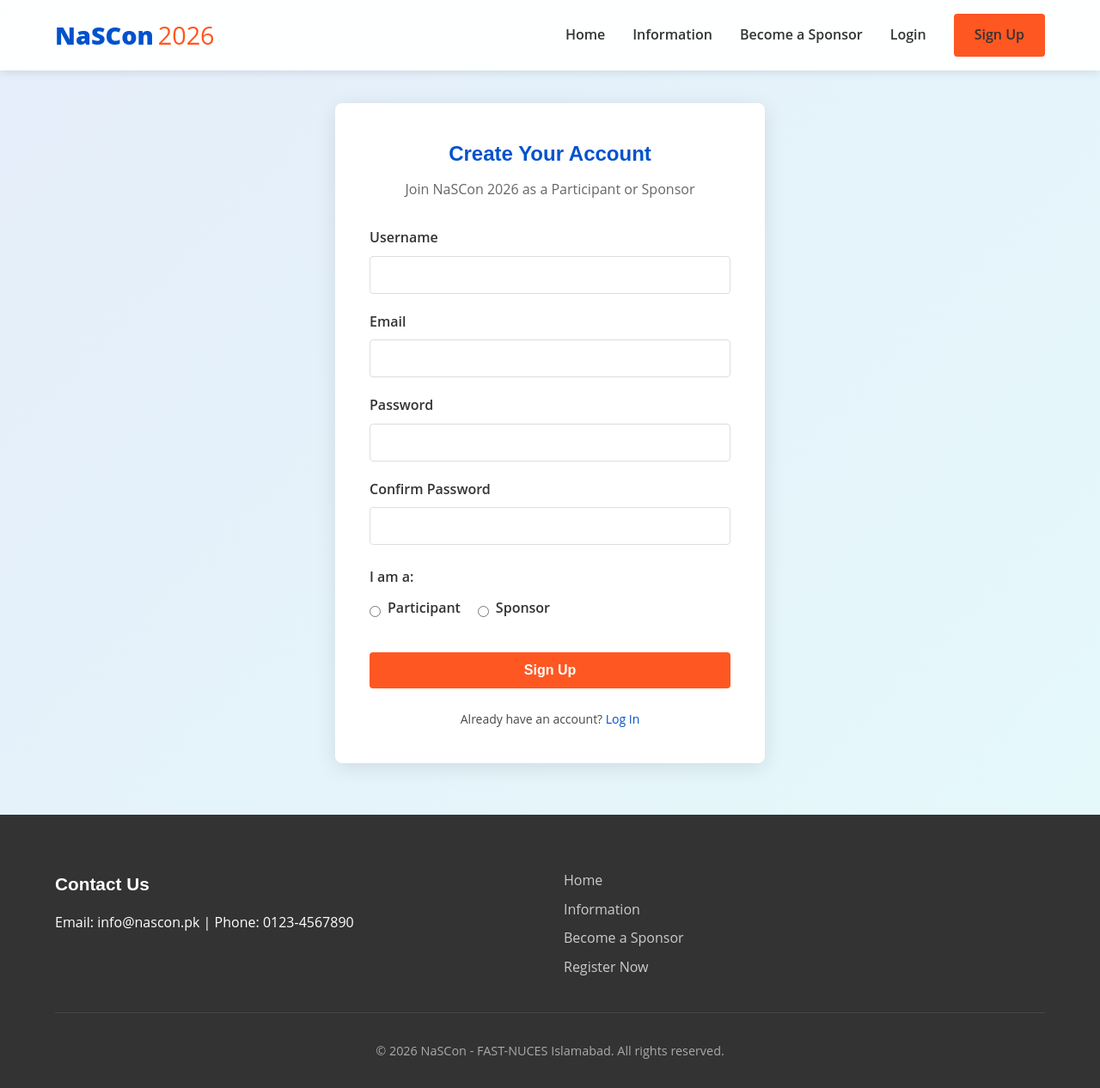
After one commit to RafayAhmad7548/Nascon26, a Django app: page /signup/ in a window 1280 px wide. The commit adds this page. Shown: the whole page at 86% size. Run offline with Django 5.2, Linux system fonts and the light colour scheme.

Commit message:
Implement signup and login forms, with validation.

```diff
--- /dev/null
+++ b/nascon/forms.py
@@ -0,0 +1,34 @@
+from django import forms
+from .models import User
+
+class SignupForm(forms.Form):
+    username = forms.CharField(max_length=255, widget=forms.TextInput(attrs={'class': 'form-control'}))
+    email = forms.EmailField(widget=forms.EmailInput(attrs={'class': 'form-control'}))
+    password = forms.CharField(widget=forms.PasswordInput(attrs={'class': 'form-control'}))
+    confirm_password = forms.CharField(widget=forms.PasswordInput(attrs={'class': 'form-control'}))
+    role = forms.ChoiceField(choices=[('Participant', 'Participant'), ('Sponsor', 'Sponsor')],
+                            widget=forms.RadioSelect)
+
+    def clean(self):
+        cleaned_data = super().clean()
+        password = cleaned_data.get("password")
+        confirm_password = cleaned_data.get("confirm_password")
+
+        if password != confirm_password:
+            raise forms.ValidationError("Passwords don't match")
+
+        # Check if username is already taken
+        username = cleaned_data.get("username")
+        if User.objects.filter(username=username).exists():
+            raise forms.ValidationError("Username is already taken")
+
+        # Check if email is already taken
+        email = cleaned_data.get("email")
+        if User.objects.filter(email=email).exists():
+            raise forms.ValidationError("Email is already registered")
+
+        return cleaned_data
+
+class LoginForm(forms.Form):
+    username_or_email = forms.CharField(max_length=255, widget=forms.TextInput(attrs={'class': 'form-control'}))
+    password = forms.CharField(widget=forms.PasswordInput(attrs={'class': 'form-control'}))
--- /dev/null
+++ b/nascon/static/nascon/css/pages/auth.css
@@ -0,0 +1,136 @@
+/* Auth Pages Styling (Login & Signup) */
+.auth-section {
+    min-height: 100vh;
+    padding: 120px 0 60px;
+    background: linear-gradient(135deg, rgba(0, 82, 204, 0.1) 0%, rgba(0, 188, 212, 0.1) 100%);
+    display: flex;
+    align-items: center;
+}
+
+.auth-container {
+    max-width: 500px;
+    margin: 0 auto;
+    background-color: white;
+    border-radius: 8px;
+    padding: 40px;
+    box-shadow: 0 5px 25px rgba(0, 0, 0, 0.1);
+}
+
+.auth-container h1 {
+    text-align: center;
+    margin-bottom: 10px;
+    color: var(--primary-color);
+}
+
+.auth-subtitle {
+    text-align: center;
+    color: #666;
+    margin-bottom: 30px;
+}
+
+.auth-form .form-group {
+    margin-bottom: 20px;
+}
+
+.auth-form label {
+    display: block;
+    margin-bottom: 8px;
+    font-weight: 600;
+    color: #333;
+}
+
+.auth-form .form-control {
+    width: 100%;
+    padding: 12px 15px;
+    border: 1px solid #ddd;
+    border-radius: 4px;
+    font-size: 16px;
+    transition: border 0.3s ease;
+}
+
+.auth-form .form-control:focus {
+    border-color: var(--primary-color);
+    outline: none;
+    box-shadow: 0 0 0 2px rgba(0, 82, 204, 0.1);
+}
+
+.auth-button {
+    width: 100%;
+    padding: 12px;
+    margin-top: 10px;
+    font-size: 16px;
+}
+
+.auth-footer {
+    margin-top: 25px;
+    text-align: center;
+    font-size: 14px;
+}
+
+.role-selection {
+    margin-top: 25px;
+}
+
+.role-options {
+    display: flex;
+    gap: 20px;
+    margin-top: 10px;
+}
+
+.role-option {
+    display: flex;
+    align-items: center;
+    cursor: pointer;
+}
+
+.role-option input[type="radio"] {
+    margin-right: 8px;
+}
+
+.messages {
+    margin-bottom: 20px;
+}
+
+.alert {
+    padding: 12px 15px;
+    border-radius: 4px;
+    margin-bottom: 15px;
+}
+
+.alert-success {
+    background-color: #d4edda;
+    color: #155724;
+    border: 1px solid #c3e6cb;
+}
+
+.alert-error {
+    background-color: #f8d7da;
+    color: #721c24;
+    border: 1px solid #f5c6cb;
+}
+
+.error-message {
+    color: #dc3545;
+    font-size: 14px;
+    margin-top: 5px;
+}
+
+.non-field-errors {
+    background-color: rgba(231, 76, 60, 0.1);
+    border-left: 3px solid #e74c3c;
+    padding: 0.8rem;
+    margin-bottom: 1.5rem;
+    border-radius: 0 4px 4px 0;
+}
+
+@media (max-width: 576px) {
+    .auth-container {
+        padding: 25px;
+        margin: 0 15px;
+    }
+
+    .role-options {
+        flex-direction: column;
+        gap: 10px;
+    }
+}
--- a/nascon/templates/base.html
+++ b/nascon/templates/base.html
@@ -31,7 +31,15 @@
                         <li><a href="{% url 'home' %}">Home</a></li>
                         <li><a href="#information">Information</a></li>
                         <li><a href="#sponsor">Become a Sponsor</a></li>
-                        <li><a href="#register" class="cta-button">Register Now</a></li>
+                        {% if request.session.user_id %}
+                            <!-- User is logged in -->
+                            <li><a href="#register" class="cta-button">Register</a></li>
+                            <li><a href="{% url 'logout' %}">Logout ({{ request.session.username }})</a></li>
+                        {% else %}
+                            <!-- User is not logged in -->
+                            <li><a href="{% url 'login' %}">Login</a></li>
+                            <li><a href="{% url 'signup' %}" class="cta-button">Sign Up</a></li>
+                        {% endif %}
                     </ul>
                 </nav>
             </div>
--- /dev/null
+++ b/nascon/templates/nascon/signup.html
@@ -0,0 +1,94 @@
+{% extends "base.html" %}
+{% load static %}
+
+{% block title %}Sign Up - NaSCon 2026{% endblock %}
+
+{% block extra_css %}
+<link rel="stylesheet" href="{% static 'nascon/css/pages/auth.css' %}">
+{% endblock %}
+
+{% block content %}
+<section class="auth-section">
+    <div class="container">
+        <div class="auth-container">
+            <h1>Create Your Account</h1>
+            <p class="auth-subtitle">Join NaSCon 2026 as a Participant or Sponsor</p>
+
+            {% if messages %}
+            <div class="messages">
+                {% for message in messages %}
+                <div class="alert {% if message.tags %}alert-{{ message.tags }}{% endif %}">
+                    {{ message }}
+                </div>
+                {% endfor %}
+            </div>
+            {% endif %}
+
+            <form method="post" class="auth-form">
+                {% csrf_token %}
+
+                <div class="form-group">
+                    <label for="{{ form.username.id_for_label }}">Username</label>
+                    {{ form.username }}
+                    {% if form.username.errors %}
+                    <div class="error-message">{{ form.username.errors }}</div>
+                    {% endif %}
+                </div>
+
+                <div class="form-group">
+                    <label for="{{ form.email.id_for_label }}">Email</label>
+                    {{ form.email }}
+                    {% if form.email.errors %}
+                    <div class="error-message">{{ form.email.errors }}</div>
+                    {% endif %}
+                </div>
+
+                <div class="form-group">
+                    <label for="{{ form.password.id_for_label }}">Password</label>
+                    {{ form.password }}
+                    {% if form.password.errors %}
+                    <div class="error-message">{{ form.password.errors }}</div>
+                    {% endif %}
+                </div>
+
+                <div class="form-group">
+                    <label for="{{ form.confirm_password.id_for_label }}">Confirm Password</label>
+                    {{ form.confirm_password }}
+                    {% if form.confirm_password.errors %}
+                    <div class="error-message">{{ form.confirm_password.errors }}</div>
+                    {% endif %}
+                </div>
+
+                <div class="form-group role-selection">
+                    <label>I am a:</label>
+                    <div class="role-options">
+                        {% for radio in form.role %}
+                        <div class="role-option">
+                            {{ radio.tag }}
+                            <label for="{{ radio.id_for_label }}">{{ radio.choice_label }}</label>
+                        </div>
+                        {% endfor %}
+                    </div>
+                    {% if form.role.errors %}
+                    <div class="error-message">{{ form.role.errors }}</div>
+                    {% endif %}
+                </div>
+
+                {% if form.non_field_errors %}
+                <div class="non-field-errors">
+                    {% for error in form.non_field_errors %}
+                    <p class="error-message">{{ error }}</p>
+                    {% endfor %}
+                </div>
+                {% endif %}
+
+                <button type="submit" class="cta-button auth-button">Sign Up</button>
+
+                <div class="auth-footer">
+                    Already have an account? <a href="{% url 'login' %}">Log In</a>
+                </div>
+            </form>
+        </div>
+    </div>
+</section>
+{% endblock %}
--- a/nascon/urls.py
+++ b/nascon/urls.py
@@ -2,5 +2,8 @@
 from . import views
 
 urlpatterns = [
-    path('', views.index, name="home")
+    path('', views.index, name="home"),
+    path('login/', views.login_view, name="login"),
+    path('signup/', views.signup_view, name="signup"),
+    path('logout/', views.logout_view, name="logout"),
 ]
--- a/nascon/views.py
+++ b/nascon/views.py
@@ -1,5 +1,19 @@
-from django.shortcuts import render
-from .models import Event
+# from django.shortcuts import render
+# from .models import Event
+
+# def index(request):
+#     # Get all events from the database
+#     events = Event.objects.all()
+#     return render(request, "nascon/home.html", {
+#         "events": events
+#     })
+from django.shortcuts import render, redirect
+from django.contrib import messages
+from django.db import transaction
+from .models import Event, User
+from .forms import SignupForm, LoginForm
+import bcrypt
+import random
 
 def index(request):
     # Get all events from the database
@@ -7,3 +21,80 @@
     return render(request, "nascon/home.html", {
         "events": events
     })
+
+def signup_view(request):
+    if request.method == 'POST':
+        form = SignupForm(request.POST)
+        if form.is_valid():
+            try:
+                with transaction.atomic():
+                    # Generate hash for password
+                    password = form.cleaned_data['password']
+                    hashed_password = bcrypt.hashpw(password.encode(), bcrypt.gensalt())
+
+                    # Find max user ID and add 1 for new user
+                    max_userid = User.objects.all().order_by('-userid').first()
+                    new_userid = 1
+                    if max_userid:
+                        new_userid = max_userid.userid + 1
+
+                    # Create new user
+                    user = User(
+                        userid=new_userid,
+                        username=form.cleaned_data['username'],
+                        email=form.cleaned_data['email'],
+                        password=hashed_password.decode(),  # Store hashed password as string
+                        role=form.cleaned_data['role']
+                    )
+                    user.save()
+
+                    # Set session data
+                    request.session['user_id'] = user.userid
+                    request.session['username'] = user.username
+                    request.session['role'] = user.role
+
+                    messages.success(request, 'Account created successfully!')
+                    return redirect('home')
+            except Exception as e:
+                messages.error(request, f'An error occurred: {str(e)}')
+    else:
+        form = SignupForm()
+
+    return render(request, 'nascon/signup.html', {'form': form})
+
+def login_view(request):
+    if request.method == 'POST':
+        form = LoginForm(request.POST)
+        if form.is_valid():
+            username_or_email = form.cleaned_data['username_or_email']
+            password = form.cleaned_data['password']
+
+            # Check if user exists by username or email
+            try:
+                # Try to find by username
+                user = User.objects.filter(username=username_or_email).first()
+                if not user:
+                    # Try to find by email
+                    user = User.objects.filter(email=username_or_email).first()
+
+                if user and bcrypt.checkpw(password.encode(), user.password.encode()):
+                    # Authentication successful
+                    request.session['user_id'] = user.userid
+                    request.session['username'] = user.username
+                    request.session['role'] = user.role
+                    messages.success(request, 'Login successful!')
+                    return redirect('home')
+                else:
+                    messages.error(request, 'Invalid username/email or password.')
+            except Exception as e:
+                messages.error(request, f'An error occurred: {str(e)}')
+    else:
+        form = LoginForm()
+
+    return render(request, 'nascon/login.html', {'form': form})
+
+def logout_view(request):
+    # Clear all session data
+    request.session.flush()
+    messages.success(request, 'You have been logged out successfully.')
+    return redirect('home')
```
Also changed, not shown: nascon/templates/nascon/login.html (added, +63 -0 lines).
